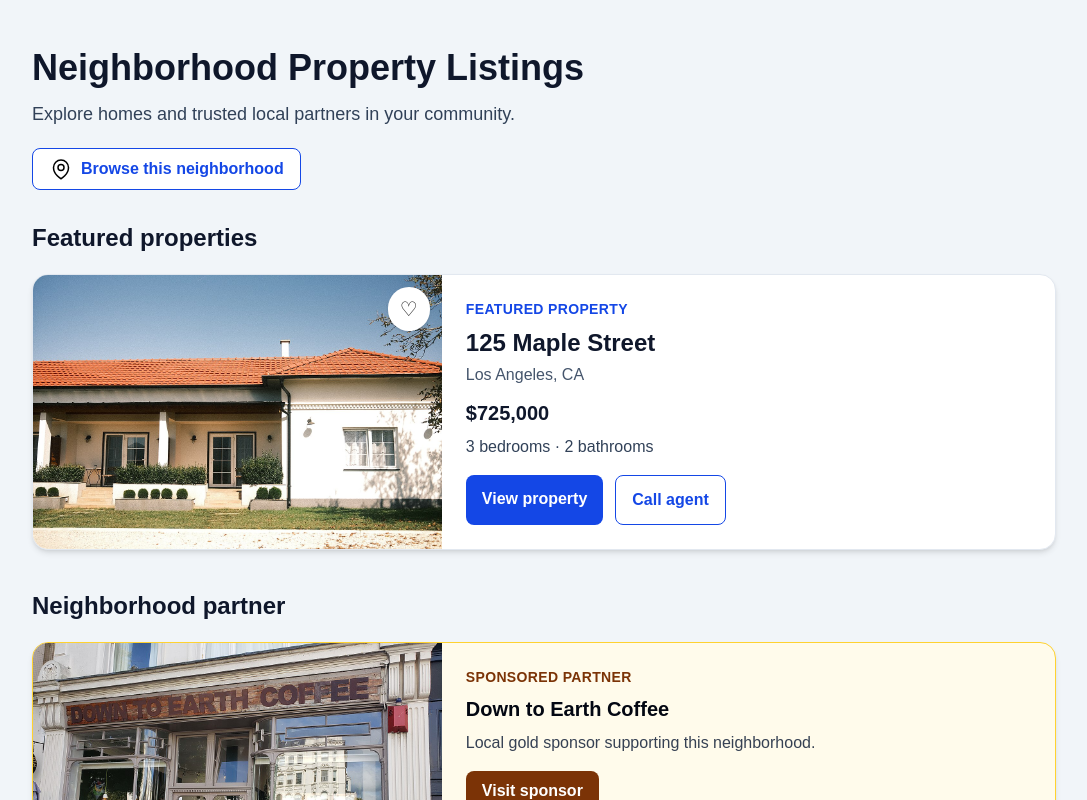
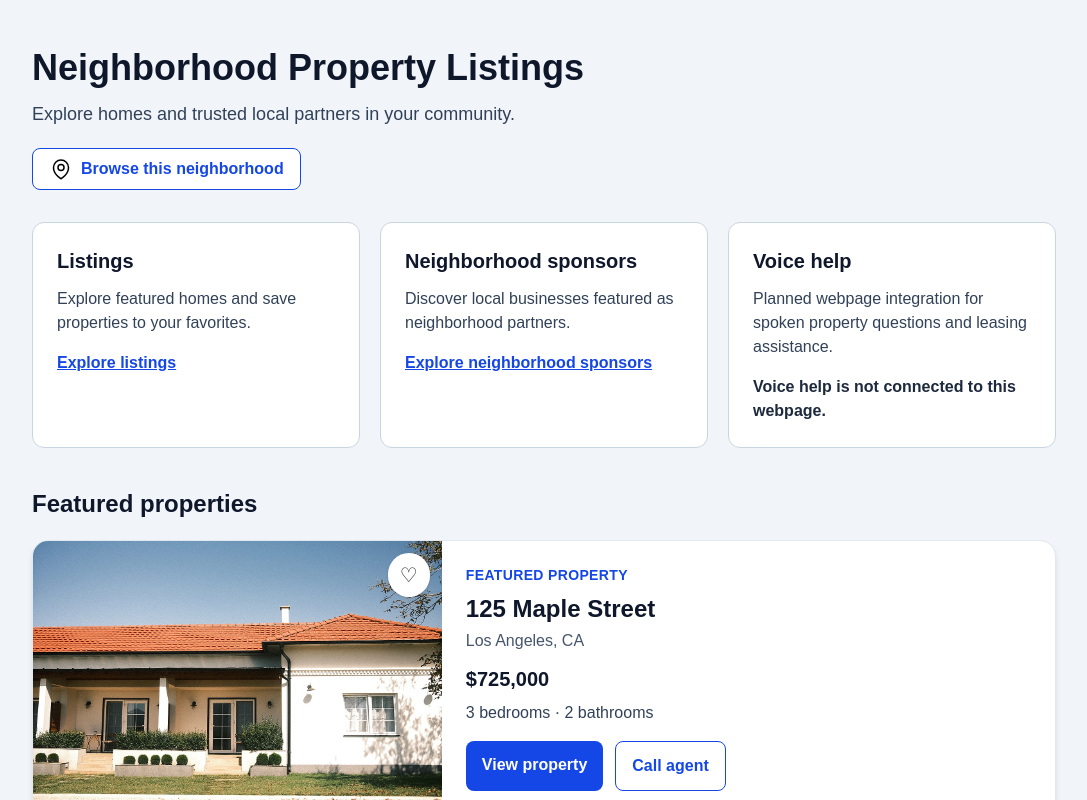
Before and after one commit to cjuare25/neighborhood-listing-platform, a Next.js app: page / in a window 1280 px wide. Shown: the top 800 px of the page, without its empty margins (96-1183 px from the left). Built offline with nearby package versions, Linux system fonts and the light colour scheme.

Commit message:
feat: add accessible app shell feature cards and project metadata

```diff
--- a/src/app/layout.tsx
+++ b/src/app/layout.tsx
@@ -13,8 +13,8 @@ const geistMono = Geist_Mono({
 });
 
 export const metadata: Metadata = {
-  title: "Create Next App",
-  description: "Generated by create next app",
+  title: "Neighborhood Property Listings",
+  description: "Explore featured homes, neighborhood sponsors, and planned voice help.",
 };
 
 export default function RootLayout({ children }: LayoutProps<"/">) {
@@ -23,7 +23,15 @@ export default function RootLayout({ children }: LayoutProps<"/">) {
       lang="en"
       className={`${geistSans.variable} ${geistMono.variable} h-full antialiased`}
     >
-      <body className="min-h-full flex flex-col">{children}</body>
+      <body className="min-h-full flex flex-col">
+        <a
+          href="#main-content"
+          className="sr-only rounded bg-white p-3 font-semibold text-blue-700 focus:not-sr-only focus:fixed focus:left-4 focus:top-4 focus:z-50"
+        >
+          Skip to main content
+        </a>
+        {children}
+      </body>
     </html>
   );
 }
--- a/src/app/page.tsx
+++ b/src/app/page.tsx
@@ -25,7 +25,7 @@ const featuredSponsor = {
 
 export default function Home() {
   return (
-    <main className="min-h-screen bg-slate-100 px-6 py-12">
+    <main id="main-content" tabIndex={-1} className="min-h-screen bg-slate-100 px-6 py-12">
       <div className="mx-auto max-w-5xl">
         <header className="mb-8">
           <h1 className="text-4xl font-bold text-slate-900">
@@ -55,6 +55,53 @@ export default function Home() {
           </nav>
         </header>
 
+
+        <ul
+          aria-label="Platform features"
+          className="mb-10 grid list-none gap-5 p-0 md:grid-cols-3"
+        >
+          <li className="rounded-xl border border-slate-300 bg-white p-6">
+            <h2 className="text-xl font-semibold text-slate-900">
+              Listings
+            </h2>
+            <p className="mt-3 text-slate-700">
+              Explore featured homes and save properties to your favorites.
+            </p>
+            <a
+              href="#featured-properties-heading"
+              className="mt-4 inline-block font-semibold text-blue-700 underline focus-visible:outline-2 focus-visible:outline-offset-4"
+            >
+              Explore listings
+            </a>
+          </li>
+          <li className="rounded-xl border border-slate-300 bg-white p-6">
+            <h2 className="text-xl font-semibold text-slate-900">
+              Neighborhood sponsors
+            </h2>
+            <p className="mt-3 text-slate-700">
+              Discover local businesses featured as neighborhood partners.
+            </p>
+            <a
+              href="#neighborhood-partner-heading"
+              className="mt-4 inline-block font-semibold text-blue-700 underline focus-visible:outline-2 focus-visible:outline-offset-4"
+            >
+              Explore neighborhood sponsors
+            </a>
+          </li>
+          <li className="rounded-xl border border-slate-300 bg-white p-6">
+            <h2 className="text-xl font-semibold text-slate-900">
+              Voice help
+            </h2>
+            <p className="mt-3 text-slate-700">
+              Planned webpage integration for spoken property questions
+              and leasing assistance.
+            </p>
+            <p className="mt-4 font-semibold text-slate-800">
+              Voice help is not connected to this webpage.
+            </p>
+          </li>
+        </ul>
+
         <section aria-labelledby="featured-properties-heading">
           <h2
             id="featured-properties-heading"
```
